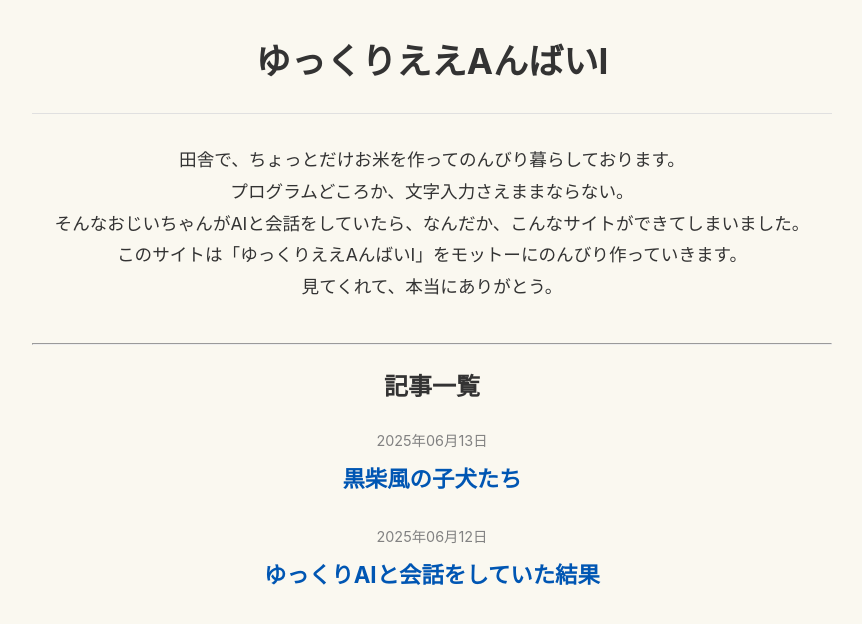
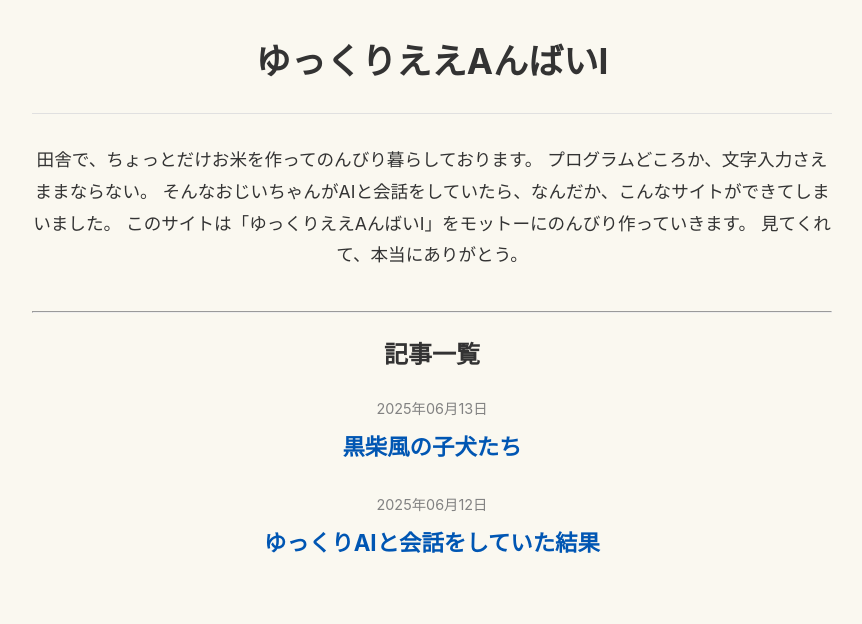
Before and after one commit to hiro69sabu/hiro69sabu.github.io, a Jekyll site: the page built from index.html, in a window 1280 px wide. Shown: the top 624 px of the page, without its empty margins (208-1070 px from the left). Built offline with Jekyll 4.4.1, drawn with Linux system fonts in a browser that asks for light colours.

Commit message:
Update index.html

```diff
--- a/index.html
+++ b/index.html
@@ -1,11 +1,15 @@
 ---
 layout: default
 ---
+
 <div class="home">
+
   <p class="site-description">
-    {{ site.description | newline_to_br }}
+    {{ site.description }}
   </p>
+
   <hr>
+
   <div class="posts">
     <h2>記事一覧</h2>
     <ul>
@@ -19,4 +23,5 @@ layout: default
       {% endfor %}
     </ul>
   </div>
+
 </div>
```
